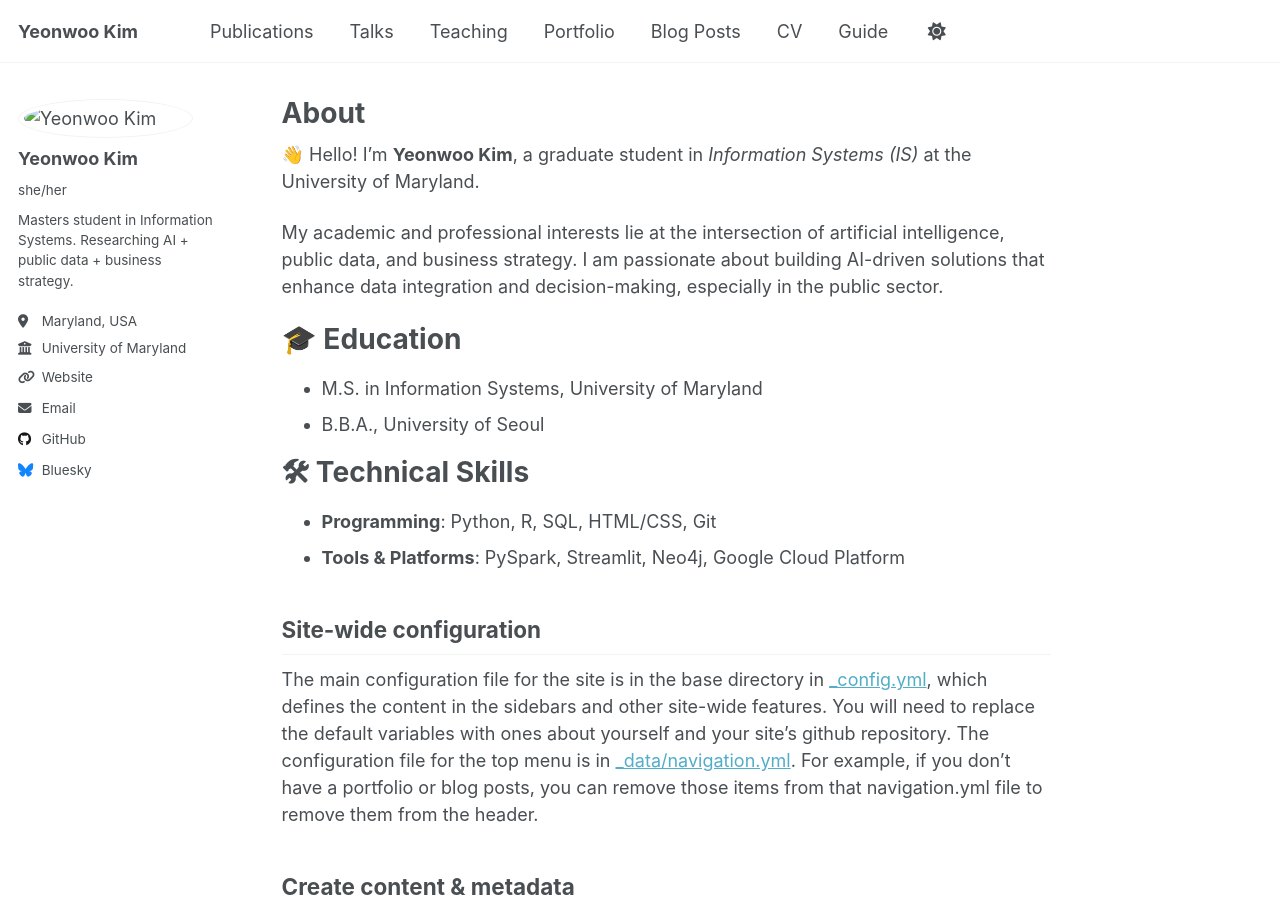
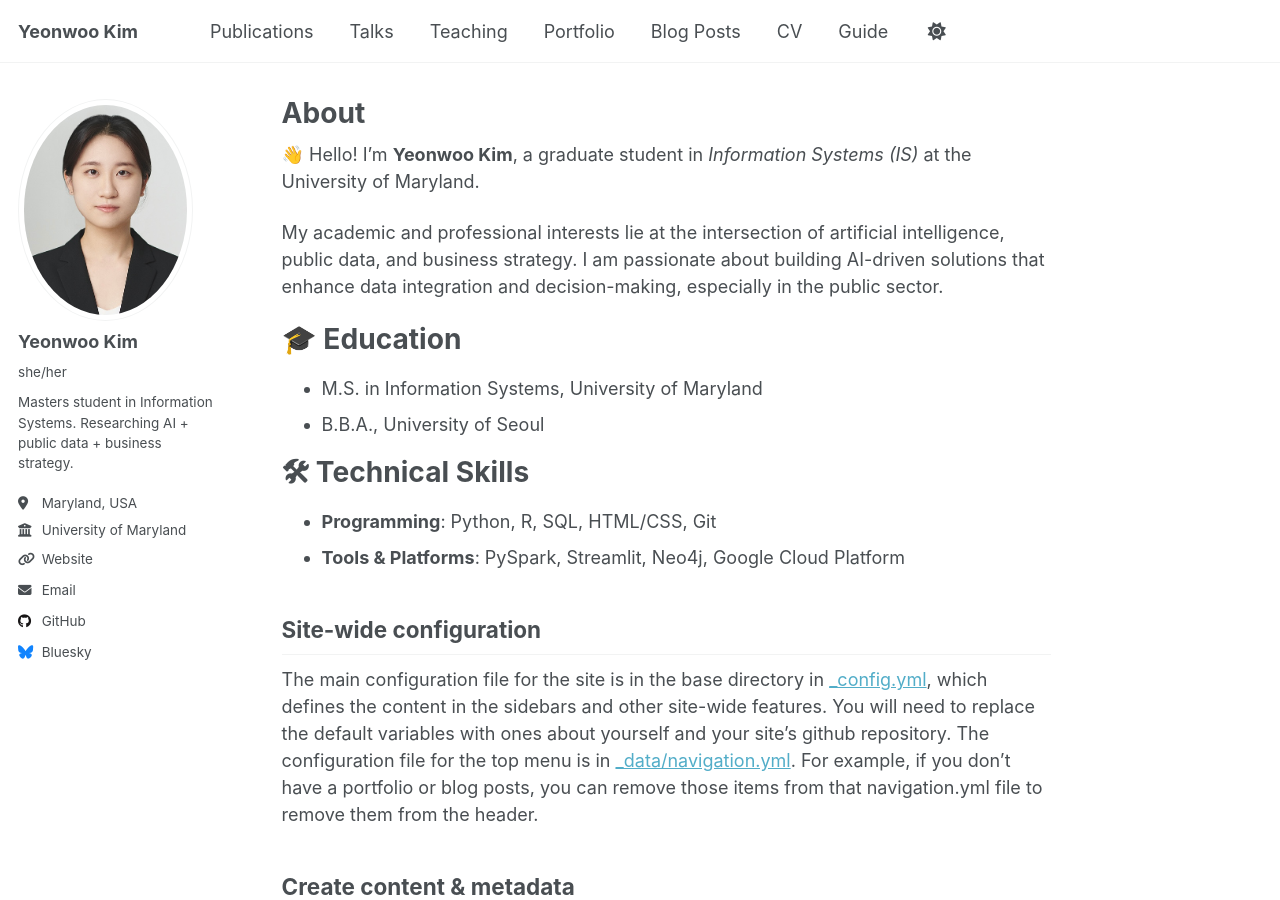
Before and after one commit to yeonwoo-km/yeonwoo-km.github.io, a Jekyll site: the page built from _pages/about.md, in a window 1280 px wide and 900 px high. Built offline with Jekyll 4.4.1, drawn with Linux system fonts in a browser that asks for light colours.

Commit message:
Update _config.yml

```diff
--- a/_config.yml
+++ b/_config.yml
@@ -22,7 +22,7 @@ repository               : "academicpages/academicpages.github.io"
 #               Additional customization can be done by editing /_includes/author-profile.html
 author:
   # Biographic information
-  avatar           : "images/yeonwoo_profile.png"
+  avatar           : "yeonwoo_profile.png"
   name             : "Yeonwoo Kim"
   pronouns         : "she/her"
   bio              : "Masters student in Information Systems. Researching AI + public data + business strategy."
```
